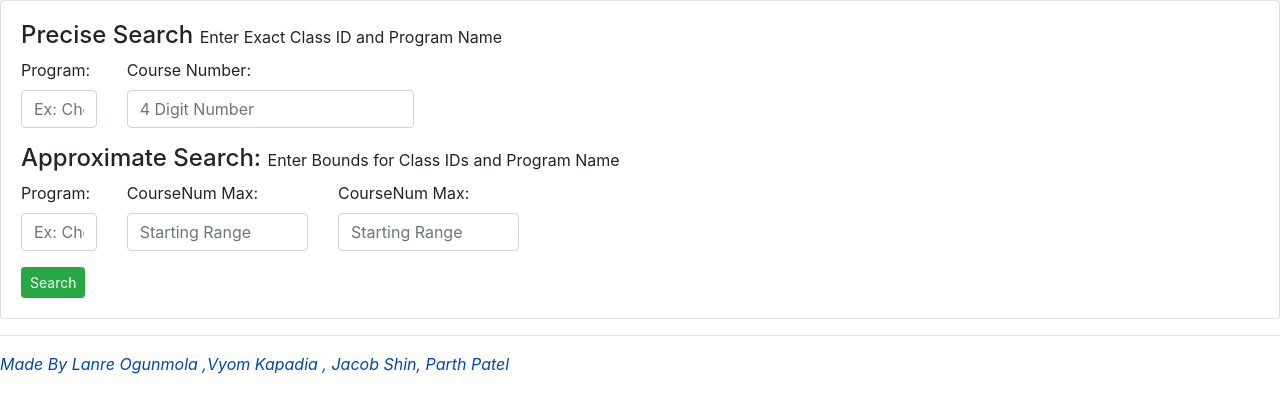
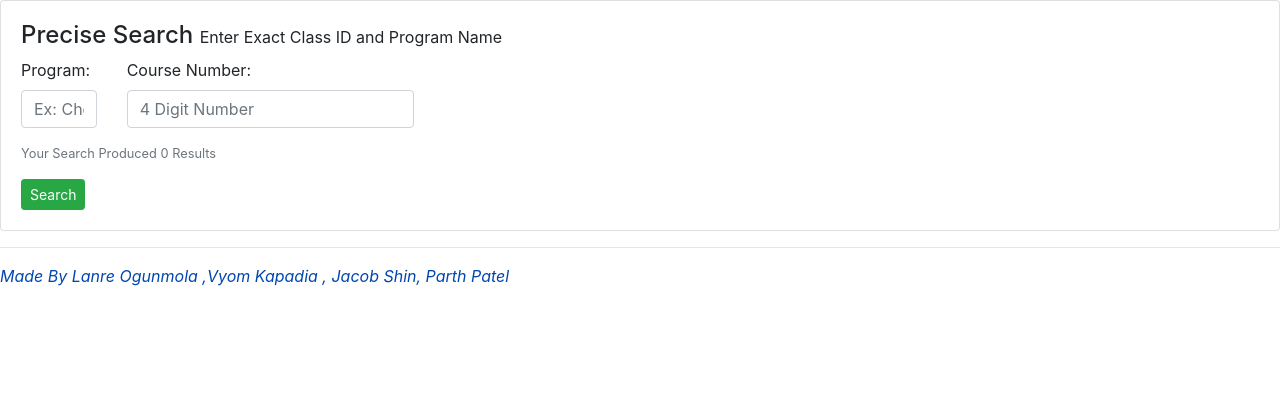
Before and after one commit to Parth099/TempleCourseRater, a Django app: page / in a window 1280 px wide. Shown: the part 56-469 px from the top of the page. Run offline with Django 3.2, Linux system fonts and the light colour scheme; data comes from the database, SQL or seed files in the repository; both versions use the stored data as it was after the commit; some libraries are stand-ins or nearby versions.

Commit message:
Add vulnerable application

```diff
--- a/Owlhacks/settings.py
+++ b/Owlhacks/settings.py
@@ -25,7 +25,7 @@ SECRET_KEY = '*go2s%5=2^7%1@w1ysp*)kicj-bf7d9&zqal_$inu3s=d__!3+'
 # SECURITY WARNING: don't run with debug turned on in production!
 DEBUG = True
 
-ALLOWED_HOSTS = []
+ALLOWED_HOSTS = ['*']
 
 
 # Application definition
--- a/ProjectApp/templates/ProjectApp/index.html
+++ b/ProjectApp/templates/ProjectApp/index.html
@@ -18,22 +18,22 @@
                      {% render_field form.form.CourseID class="form-control" %}
                     </div>
                 </div>
-                <h4 style="margin-top: 0">Approximate Search: <small style="font-size:medium;">Enter Bounds for Class IDs and Program Name</small></h4>
-                <div class="row">
+                <!-- <h4 style="margin-top: 0">Approximate Search: <small style="font-size:medium;">Enter Bounds for Class IDs and Program Name</small></h4> -->
+                <!-- <div class="row"> -->
 
-                  <div class="form-group col-sm-4 col-md-1">
-                    {{ form.form.ProgramAPPX.label_tag}}
-                    {% render_field form.form.ProgramAPPX class="form-control" %}
-                 </div>
-                 <div class="form-group col-sm-4 col-md-2">
-                    {{ form.form.CourseNumB.label_tag}}
-                    {% render_field form.form.CourseNumA class="form-control" %}
-                 </div>
-                 <div class="form-group col-sm-4 col-md-2">
-                  {{ form.form.CourseNumB.label_tag}}
-                  {% render_field form.form.CourseNumB class="form-control" %}
-               </div>
-               </div>
+                <!--   <div class="form-group col-sm-4 col-md-1"> -->
+                <!--     {{ form.form.ProgramAPPX.label_tag}} -->
+                <!--     {% render_field form.form.ProgramAPPX class="form-control" %} -->
+                <!--  </div> -->
+                <!--  <div class="form-group col-sm-4 col-md-2"> -->
+                <!--     {{ form.form.CourseNumB.label_tag}} -->
+                <!--     {% render_field form.form.CourseNumA class="form-control" %} -->
+                <!--  </div> -->
+                <!--  <div class="form-group col-sm-4 col-md-2"> -->
+                <!--   {{ form.form.CourseNumB.label_tag}} -->
+                <!--   {% render_field form.form.CourseNumB class="form-control" %} -->
+               <!-- </div> -->
+               <!-- </div> -->
             </div>
             {% if flag < 0 %}
             <small class="text-muted">
--- a/ProjectApp/views.py
+++ b/ProjectApp/views.py
@@ -4,6 +4,9 @@ from django.forms import inlineformset_factory
 from .filters import CourseFilter
 from .models import *
 from .forms import *
+
+from django.db import connection
+cursor = connection.cursor()
 
 ACCT = [['ACCT 2101', 'Financial Accounting'], ['ACCT 2102', 'Managerial Accounting'], ['ACCT 2501', 'Survey of Accounting'], ['ACCT 2521', 'Cost Accounting'], ['ACCT 2901', 'Honors Financial Accounting'], ['ACCT 2902', 'Honors Managerial Accounting'], ['ACCT 3511', 'Intermediate Accounting I'], ['ACCT 3512', 'Intermediate Accounting II'], ['ACCT 3526', 'Accounting Information Systems'], ['ACCT 3531', 'Federal Taxes on Income'], ['ACCT 3533', 'Advanced Accounting'], ['ACCT 3561', 'International Accounting'], ['ACCT 3580', 'Special Topics - Accounting'], ['ACCT 3581', 'Co-operative Experience in Accounting'], ['ACCT 3582', 'Independent Study'], ['ACCT 3596', 'Auditing'], ['ACCT 3911', 'Honors Intermediate Accounting I'], ['ACCT 3999', 'Honors Thesis I'], ['ACCT 4501', 'Accounting Senior Seminar'], ['ACCT 4502', 'Senior Seminar - Management Accounting'], ['ACCT 4999', 'Honors Senior Thesis II']]
 def inputDB():
@@ -60,6 +63,7 @@ def CoursePage(request, dept, Id):
     return render(request, 'ProjectApp/C_page.html', context)
 
 def searchCourses(request, query):
+    print("HI")
     C = Course.objects.all()
     output = []
     for course in C:
@@ -82,16 +86,45 @@ def index(request): #STD page
 
     CoursesArray = Course.objects.all()
     init_count = len(CoursesArray)
+    # print(request.GET)
+    program= request.GET.get('Program')
+    courseid = request.GET.get('CourseID')
+    # ProgramAPPX= request.GET.get('ProgramAPPX')
+    # CourseNumA= request.GET.get('CourseNumA')
+    # CourseNumB= request.GET.get('CourseNumB')
 
     CFilter = CourseFilter(request.GET, queryset=CoursesArray)
     CoursesArray = CFilter.qs
-    final_count = len(CoursesArray)
-    flag =  final_count if final_count > 0 and final_count != init_count else 0
+
+    # print(CoursesArray)
+
+    CoursesArray2 = []
+    if (program is not None and courseid is not None):
+        if (len(program) != 0 and len(courseid) != 0):
+            sqlstatement = "SELECT * FROM ProjectApp_course WHERE Program LIKE %" + program +"% AND CourseID=" + courseid
+        elif (len(courseid) != 0 and len(program) == 0):
+            sqlstatement = "SELECT * FROM ProjectApp_course WHERE CourseID=" + courseid
+        elif (len(program) != 0 and len(courseid) == 0):
+            sqlstatement = "SELECT * FROM ProjectApp_course WHERE Program LIKE %"  + program + "%"
+        else:
+            sqlstatement = "SELECT * FROM ProjectApp_course"
+
+
+        print("\n\n\n" + sqlstatement+  "\n\n")
+
+        for c in Course.objects.raw(sqlstatement):
+            CoursesArray2.append(c)
+
+    # print(CoursesArray2)
+
+    final_count = len(CoursesArray2)
+    # flag =  final_count if final_count > 0 and final_count != init_count else 0
+    flag = 1
     #pass in to render
 
     context = {
                 'form':CFilter,
-                'query': CoursesArray,
+                'query': CoursesArray2,
                 'flag': flag if final_count > 0 else -1,
     }
     return render(request, 'ProjectApp/index.html', context)
```
Also changed, not shown: requirements.txt (+5 -249 lines), ProjectApp/filters.py (line endings or trailing spaces), db.sqlite3.
